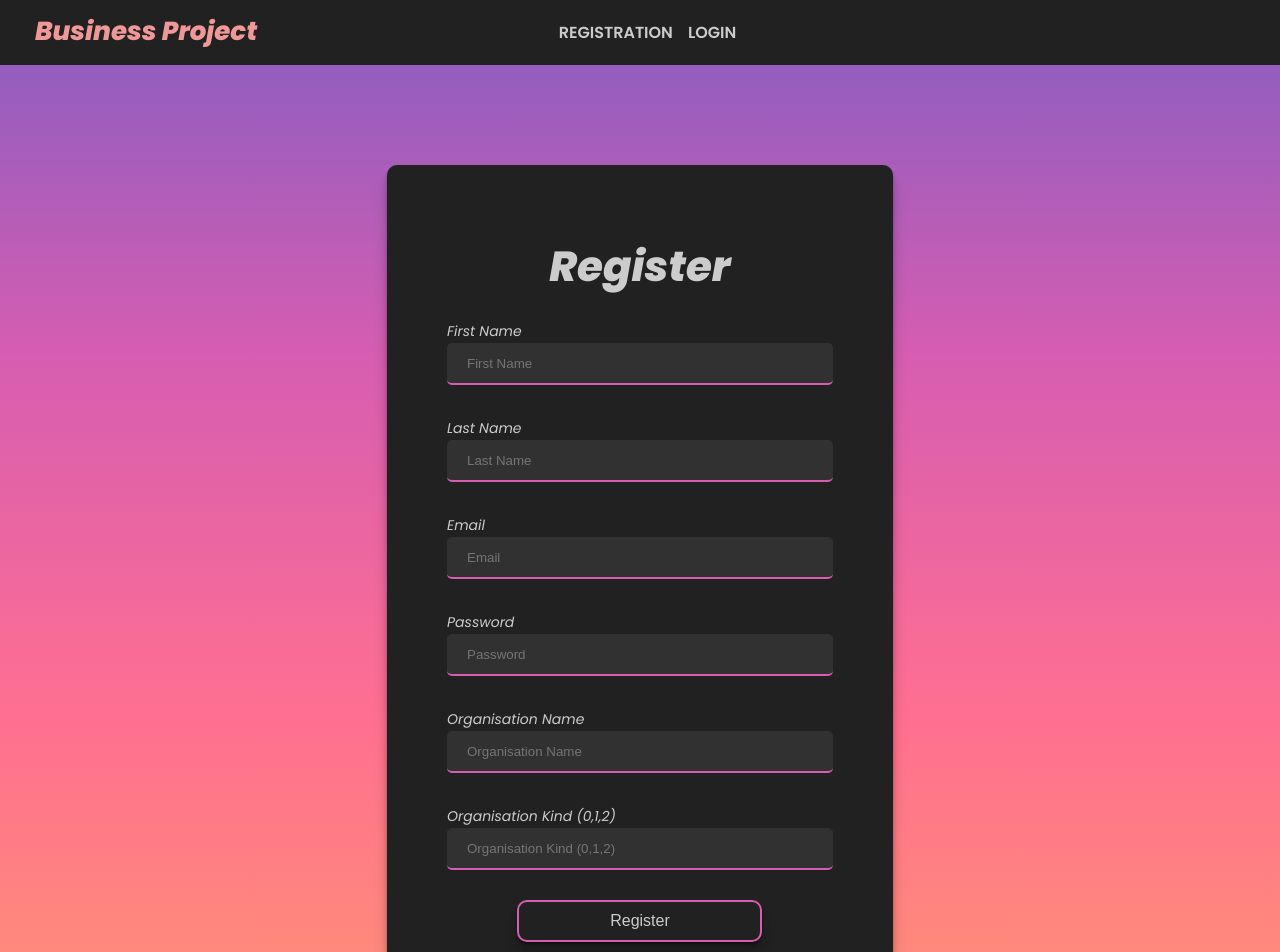
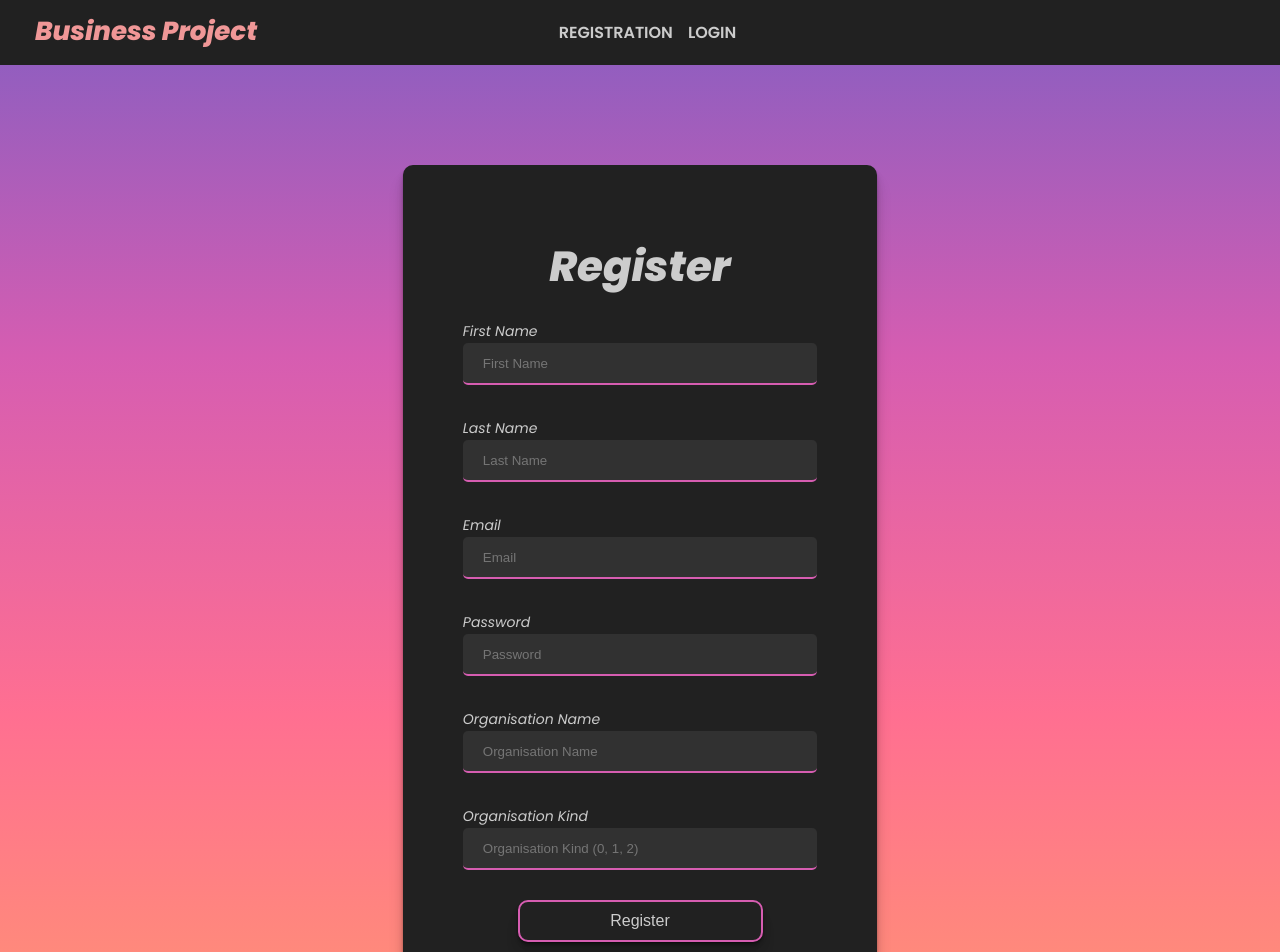
Before and after one commit to madeleineenberg/js3-business-app, a React (Create React App) app: page / in a window 1280 px wide. Shown: the top 952 px of the page. Built offline with nearby package versions, Linux system fonts and the light colour scheme; no server answers.

Commit message:
changes to registerform, activate page

```diff
--- a/src/components/ActivateUser.jsx
+++ b/src/components/ActivateUser.jsx
@@ -2,8 +2,8 @@ import React from "react";
 import { useHistory } from "react-router-dom";
 import UserKit from "../data/UserKit";
 import { SubmitButton } from "../styled/Buttons";
-import { MediumHeading } from "../styled/Heading";
-import { Container } from "../styled/Container";
+import { Heading } from "../styled/Heading";
+import { Container, ActivateWrapper } from "../styled/Container";
 
 export default function ActivateUser({ uid, setUid, token, setToken }) {
   const history = useHistory();
@@ -17,11 +17,13 @@ export default function ActivateUser({ uid, setUid, token, setToken }) {
     });
   }
   return (
-    <Container>
-      <MediumHeading>Activate Account</MediumHeading>
-      <SubmitButton onClick={handleActivateUser}>
-        Activate Your Account
-      </SubmitButton>
-    </Container>
+    <ActivateWrapper>
+      <Container>
+        <Heading>Activate Account</Heading>
+        <SubmitButton onClick={handleActivateUser}>
+          Activate Your Account
+        </SubmitButton>
+      </Container>
+    </ActivateWrapper>
   );
 }
--- a/src/components/LoginForm.jsx
+++ b/src/components/LoginForm.jsx
@@ -56,6 +56,7 @@ export default function LoginForm() {
           <Label>Password</Label>
           <Input
             placeholder="Password"
+            type="password"
             value={loginPassword}
             onChange={(e) => setLoginPassword(e.target.value)}
           />
--- a/src/components/RegisterForm.jsx
+++ b/src/components/RegisterForm.jsx
@@ -26,75 +26,69 @@ export default function RegisterForm() {
       organisationName,
       organisationKind
     );
+    alert(`Check your mail and follow the link to activate your account `);
+    setFirstName("");
+    setLastName("");
+    setEmail("");
+    setPassword("");
+    setOrganisationName("");
+    setOrganisationKind("");
   }
-
-  // FUNKTION FÖR ATT RENDERA FLERA INPUT MED MINDRE KOD
-
-  function renderInput(index, placeholder, stateVariable, stateSetVariable) {
-    return (
-      <div key={index}>
-        <Label>{placeholder}</Label>
-        <Input
-          placeholder={placeholder}
-          value={stateVariable}
-          onChange={(e) => stateSetVariable(e.target.value)}
-        />
-      </div>
-    );
-  }
-  // ARRAY MED VAD INPUTS SKA INNEHÅLLA
-  const inputObjects = [
-    ["First Name", firstName, setFirstName],
-    ["Last Name", lastName, setLastName],
-    ["Email", email, setEmail],
-    ["Password", password, setPassword],
-    ["Organisation Name", organisationName, setOrganisationName],
-    ["Organisation Kind (0,1,2)", organisationKind, setOrganisationKind],
-  ];
 
   return (
     <Form>
       <MediumHeading color="#ccc">Register</MediumHeading>
+      <div>
+        <Label>First Name</Label>
+        <Input
+          placeholder="First Name"
+          value={firstName}
+          onChange={(e) => setFirstName(e.target.value)}
+        />
+      </div>
+      <div>
+        <Label>Last Name</Label>
+        <Input
+          placeholder="Last Name"
+          value={lastName}
+          onChange={(e) => setLastName(e.target.value)}
+        />
+      </div>
+      <div>
+        <Label>Email</Label>
+        <Input
+          placeholder="Email"
+          value={email}
+          onChange={(e) => setEmail(e.target.value)}
+        />
+      </div>
+      <div>
+        <Label>Password</Label>
+        <Input
+          placeholder="Password"
+          type="password"
+          value={password}
+          onChange={(e) => setPassword(e.target.value)}
+        />
+      </div>
+      <div>
+        <Label>Organisation Name</Label>
+        <Input
+          placeholder="Organisation Name"
+          value={organisationName}
+          onChange={(e) => setOrganisationName(e.target.value)}
+        />
+      </div>
+      <div>
+        <Label>Organisation Kind</Label>
+        <Input
+          placeholder="Organisation Kind (0, 1, 2)"
+          value={organisationKind}
+          onChange={(e) => setOrganisationKind(e.target.value)}
+        />
+      </div>
 
-      {/* ETT ANNAT SÄTT ATT RENDERA FLERA INPUT PÅ ETT KORTARE SÄTT */}
-      {inputObjects.map((inputItem, index) => {
-        return renderInput(index, inputItem[0], inputItem[1], inputItem[2]);
-      })}
       <SubmitButton onClick={handleRegister}>Register</SubmitButton>
     </Form>
   );
 }
-
-//VANLIGA SÄTTET ATT SKRIVA INPUT
-{
-  /* <input
-        placeholder="First Name"
-        value={firstName}
-        onChange={(e) => setFirstName(e.target.value)}
-      />
-      <input
-        placeholder="Last Name"
-        value={lastName}
-        onChange={(e) => setLastName(e.target.value)}
-      />
-      <input
-        placeholder="Email"
-        value={email}
-        onChange={(e) => setEmail(e.target.value)}
-      />
-      <input
-        placeholder="Password"
-        value={password}
-        onChange={(e) => setPassword(e.target.value)}
-      />
-      <input
-        placeholder="Organisation Name"
-        value={organisationName}
-        onChange={(e) => setOrganisationName(e.target.value)}
-      />
-      <input
-        placeholder="Organisation Kind (0, 1, 2)"
-        value={organisationKind}
-        onChange={(e) => setOrganisationKind(e.target.value)}
-      /> */
-}
--- a/src/styled/Container.js
+++ b/src/styled/Container.js
@@ -30,3 +30,8 @@ export const Image = styled.img`
   /* width: 150px;
   height: 150px; */
 `;
+
+export const ActivateWrapper = styled.div`
+  position: absolute;
+  top: 200px;
+`;
--- a/src/styled/Form.js
+++ b/src/styled/Form.js
@@ -12,6 +12,7 @@ export const Form = styled.div`
 
   margin-top: 100px;
   margin-bottom: 50px;
+  /* width: 450px; */
 `;
 
 export const Input = styled.input`
```
